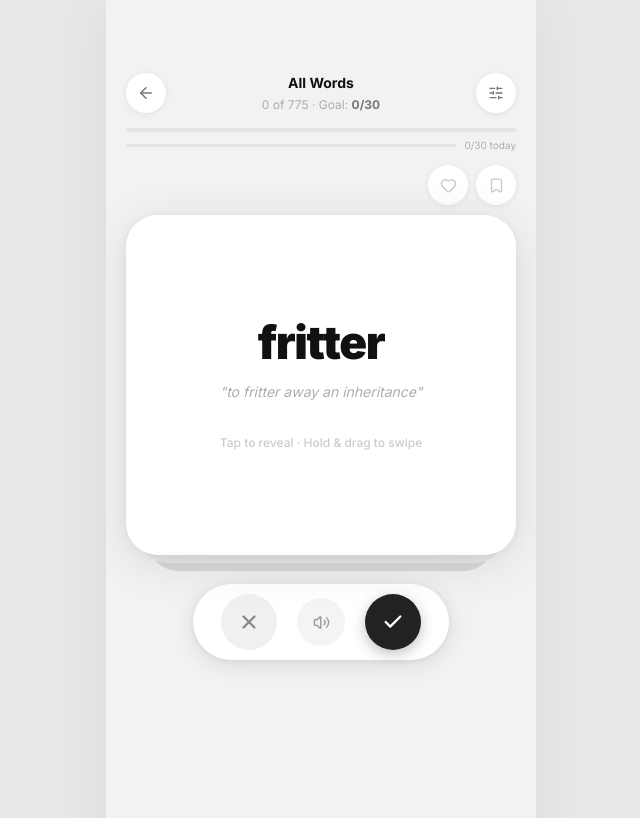
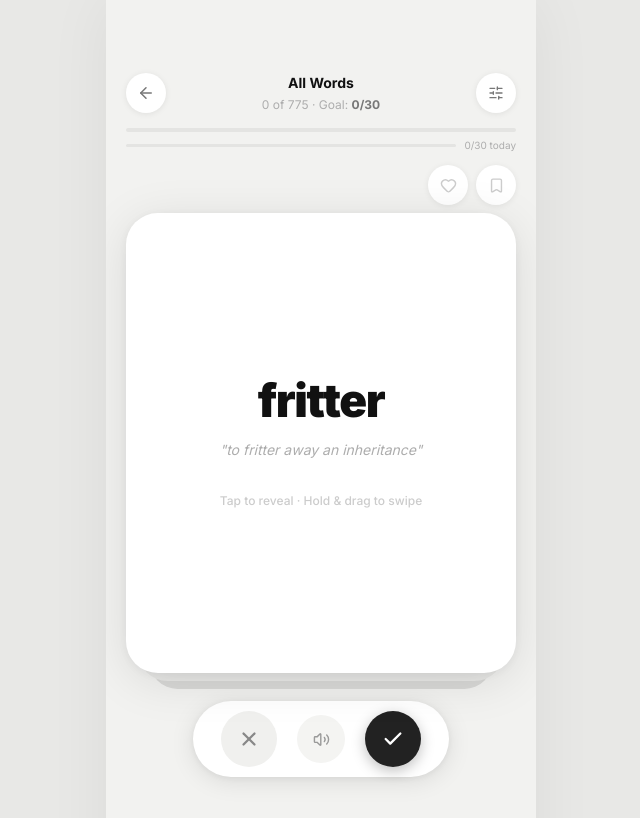
Before and after one commit to sarjanshah14/GREvocabulary, a React (Vite) app: page /flashcards in a window 1280 px wide. Shown: the top 818 px of the page, without its empty margins (319-959 px from the left). Built offline with nearby package versions, Linux system fonts and the light colour scheme.

Commit message:
Extend flashcard height to 460px

```diff
--- a/src/components/FlashCard.jsx
+++ b/src/components/FlashCard.jsx
@@ -119,13 +119,13 @@ const FlashCard = forwardRef(({ word, onSwipe }, ref) => {
           style={{
             transform: flipped ? 'rotateY(180deg)' : 'rotateY(0deg)',
             transition: 'transform 0.45s cubic-bezier(0.4,0,0.2,1)',
-            minHeight: 340,
+            minHeight: 460,
           }}
         >
           {/* ── FRONT ── */}
           <div
             className="flip-front card-lg w-full flex flex-col items-center justify-center text-center p-8"
-            style={{ minHeight: 340, background: '#FFFFFF' }}
+            style={{ minHeight: 460, background: '#FFFFFF' }}
           >
             {word.isHighFrequency && (
               <span className="star-badge mb-4">★ High Frequency</span>
@@ -156,7 +156,7 @@ const FlashCard = forwardRef(({ word, onSwipe }, ref) => {
           {/* ── BACK ── */}
           <div
             className="flip-back card-lg w-full flex flex-col p-6 overflow-y-auto"
-            style={{ minHeight: 340, background: '#FFFFFF' }}
+            style={{ minHeight: 460, background: '#FFFFFF' }}
           >
             <span className="section-label mb-2">Meaning</span>
             <p className="font-semibold text-base leading-relaxed mb-3" style={{ color: '#111111' }}>
```
